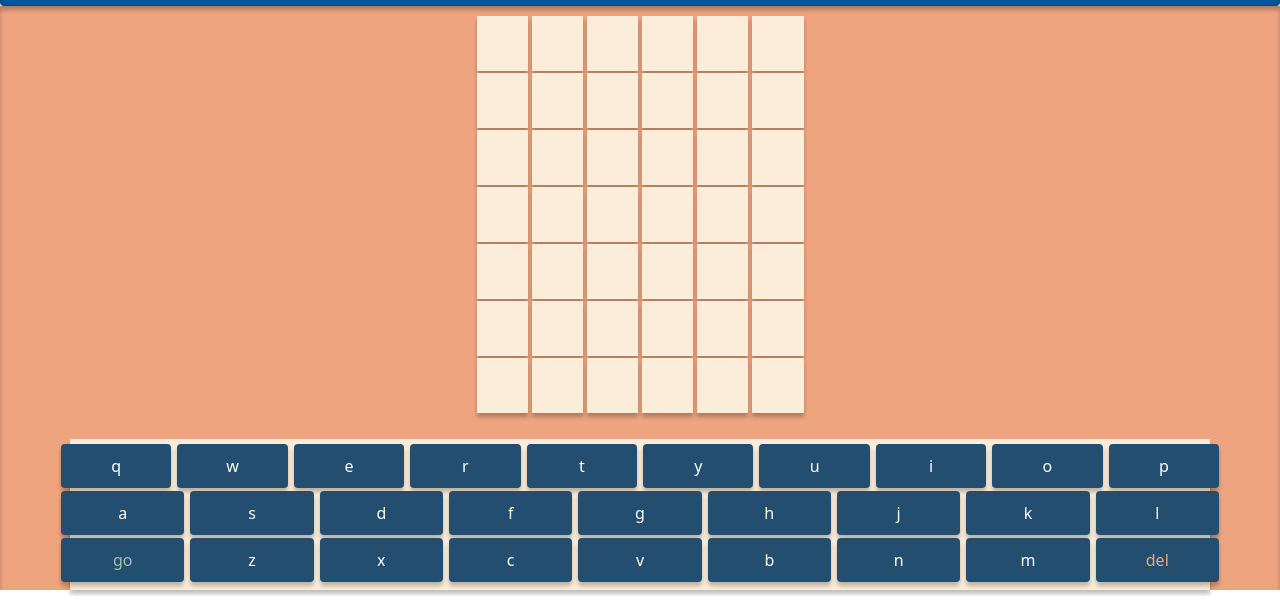
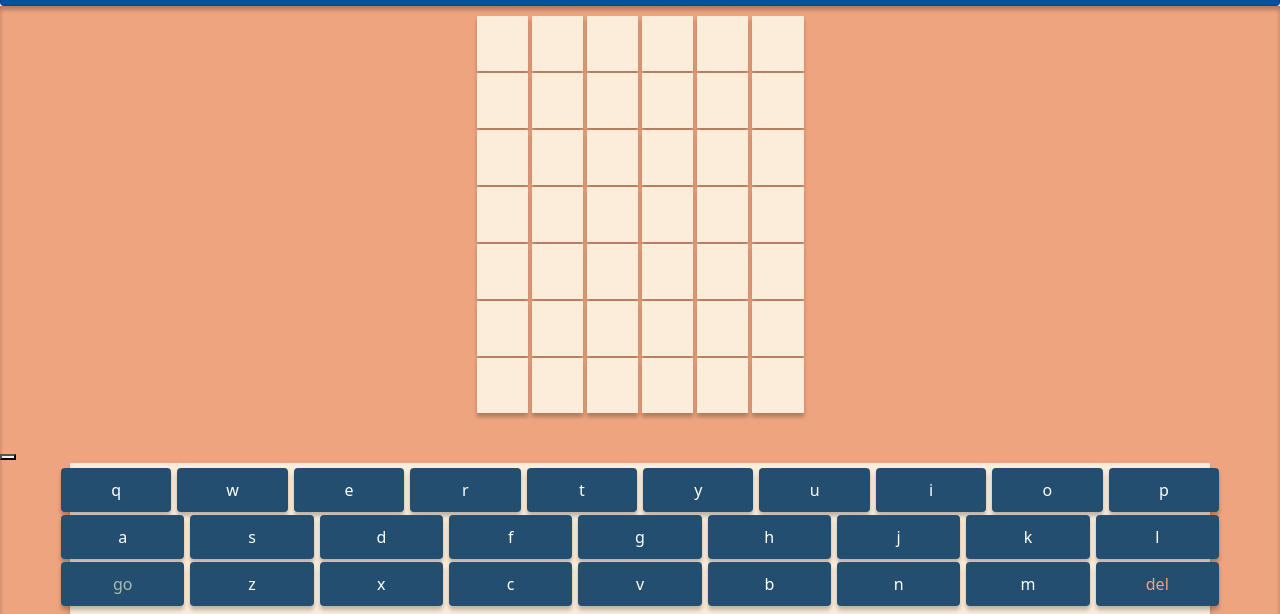
Before and after one commit to hak9292/Wordle2, a website: page public/html/index.html in a window 1280 px wide. Shown: the part 204-818 px from the top of the page. Drawn offline with nearby package versions, Linux system fonts and the light colour scheme.

Commit message:
adding button

```diff
--- a/public/html/index.html
+++ b/public/html/index.html
@@ -31,6 +31,7 @@
     <main class="main">
         <div class="container" id="twordle-game"></div>
         <br>
+        <button id="start-game"></button>
         <div class="container" id="keyboard"></div>
     </main>
     <script src="/js/index.js"></script>
```
